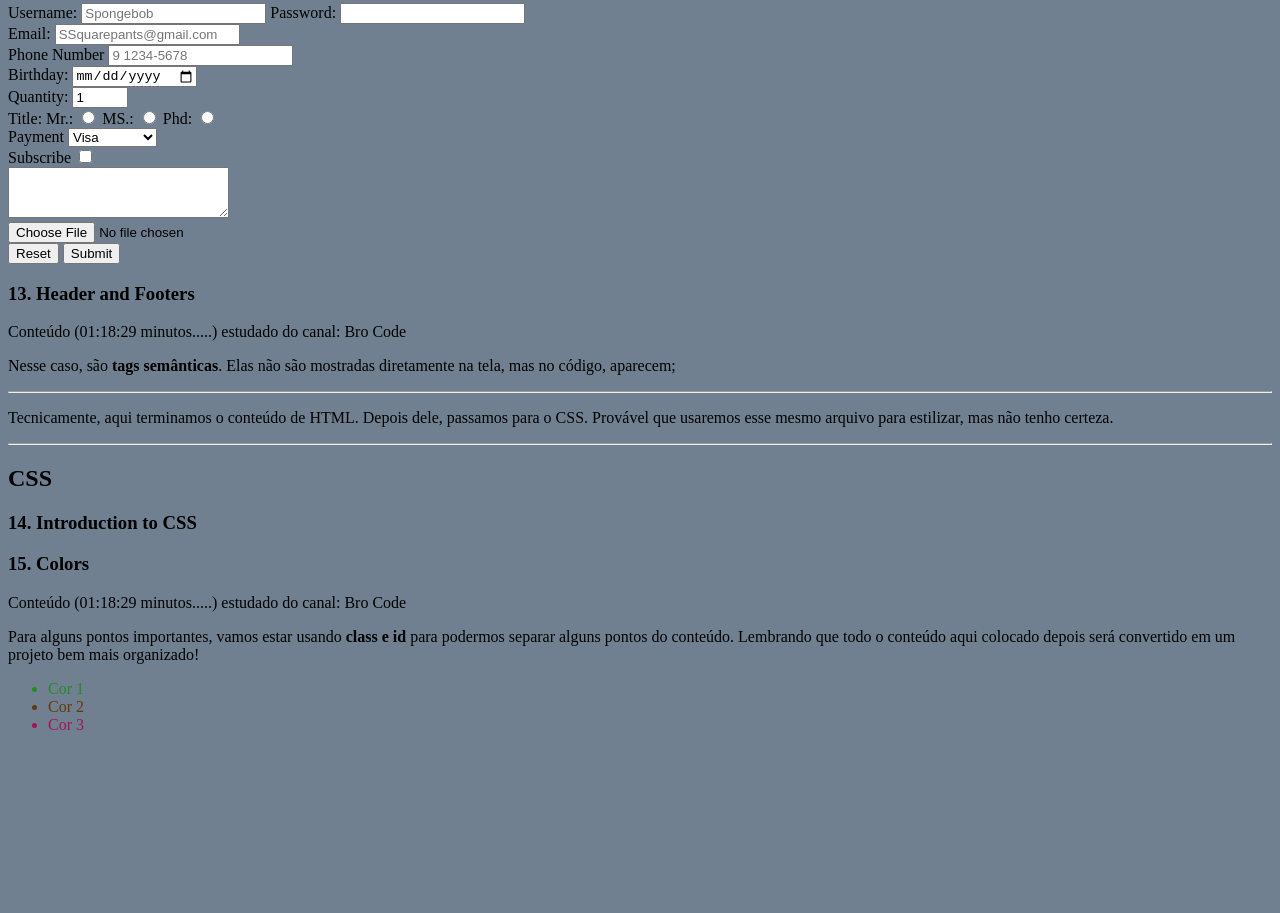
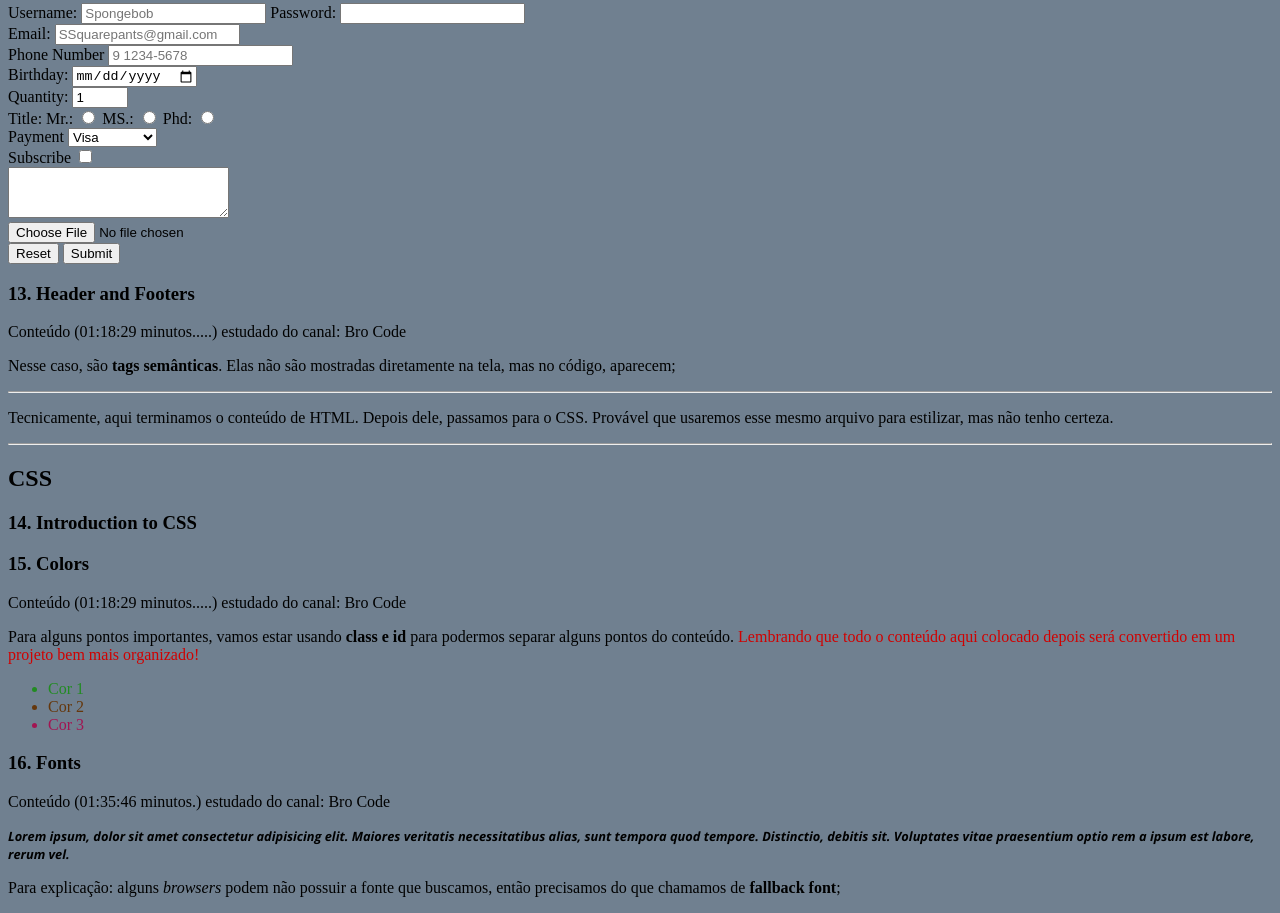
Before and after one commit to nathanmontt/INTRO, a plain HTML site: page src/assets/index.html in a window 1280 px wide. Shown: the part 6234-7147 px from the top of the page. Before the commit the page ends 6984 px from the top, so only its background shows below. Drawn offline with nearby package versions, Linux system fonts and the light colour scheme.

Commit message:
Adição do vigésimo conteúdo

```diff
--- a/src/assets/index.html
+++ b/src/assets/index.html
@@ -5,6 +5,11 @@
     <meta name="viewport" content="width=device-width, initial-scale=1.0">
     <link rel="shortcut icon" href="favicon/favicon.png" type="image/x-icon">
     <link rel="stylesheet" href="style/style.css">
+
+    <link rel="preconnect" href="https://fonts.googleapis.com">
+    <link rel="preconnect" href="https://fonts.gstatic.com" crossorigin>
+    <link href="https://fonts.googleapis.com/css2?family=Open+Sans:ital,wght@0,300..800;1,300..800&display=swap" rel="stylesheet">
+
     <title>INTRO</title>
 </head>
 <body>
@@ -462,6 +467,13 @@
             <li id="p3">Cor 3</li>
         </ul>
 
+
+        <h3>16. Fonts</h3>
+        <p>Conteúdo (01:35:46 minutos.) estudado do canal: Bro Code</p>
+
+        <p id="font-lorem">Lorem ipsum, dolor sit amet consectetur adipisicing elit. Maiores veritatis necessitatibus alias, sunt tempora quod tempore. Distinctio, debitis sit. Voluptates vitae praesentium optio rem a ipsum est labore, rerum vel.</p>
+        <p id="explanation">Para explicação: alguns <em>browsers</em> podem não possuir a fonte que buscamos, então precisamos do que chamamos de <strong>fallback font</strong>;</p>
+
     </main>
 
     <footer></footer>
--- a/src/assets/style/style.css
+++ b/src/assets/style/style.css
@@ -6,6 +6,9 @@ body {
     background-color: white;
 }
 
+.warning {
+    color: rgb(208, 1, 1);
+}
 #p1 {
     color: forestgreen;
 }
@@ -15,3 +18,12 @@ body {
 #p3 {
     color: hsl(334, 77%, 36%);
 }
+
+#font-lorem {
+    /* font-family: 'Courier New', Courier, 'Lucida Sans', 'Lucida Sans Regular', 'Lucida Grande', 'Lucida Sans Unicode',
+    Verdana, sans-serif; */
+    font-family: "Open Sans", sans-serif;
+    font-size: 0.8em;
+    font-weight: bold;
+    font-style: italic;
+}
```
